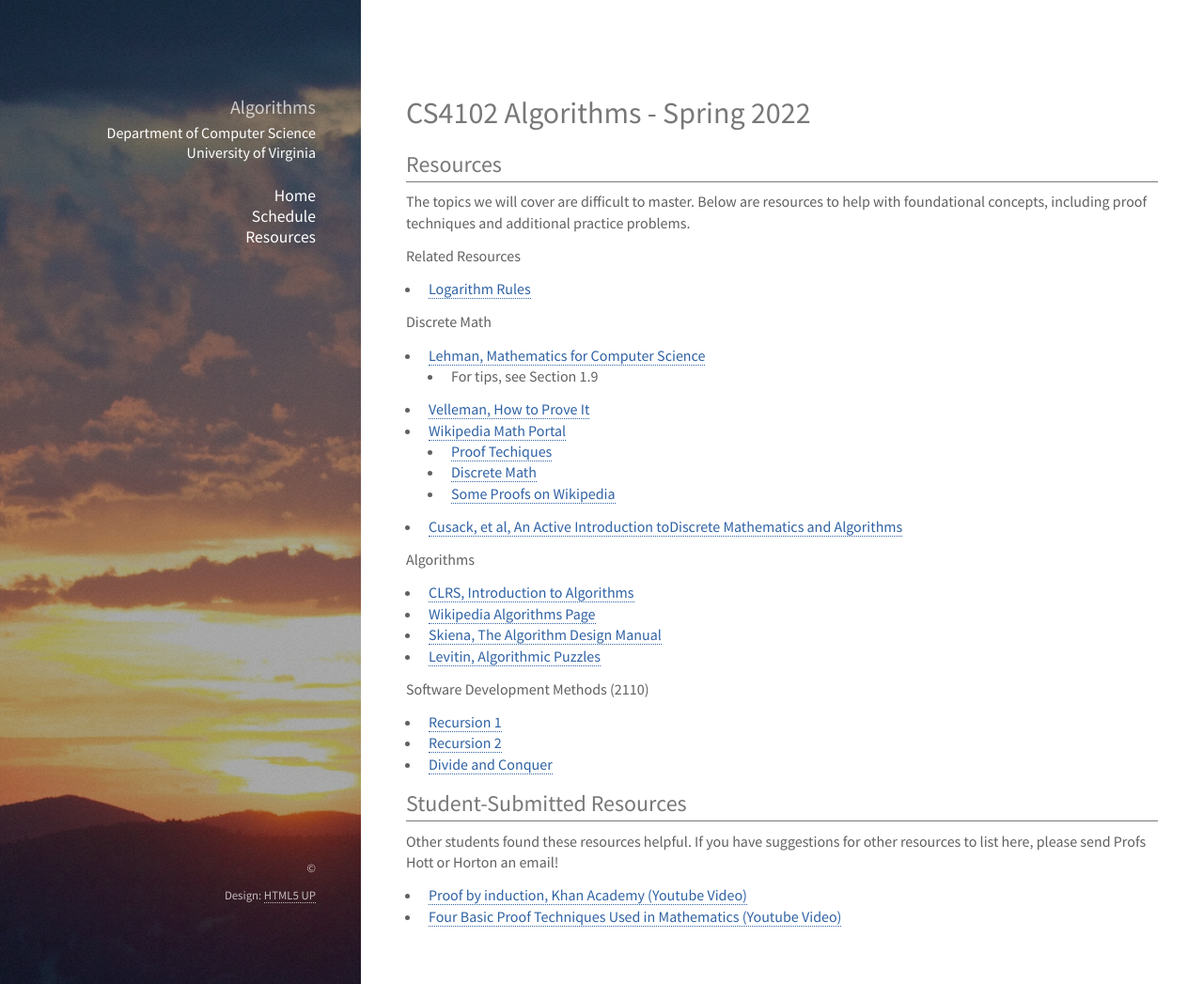
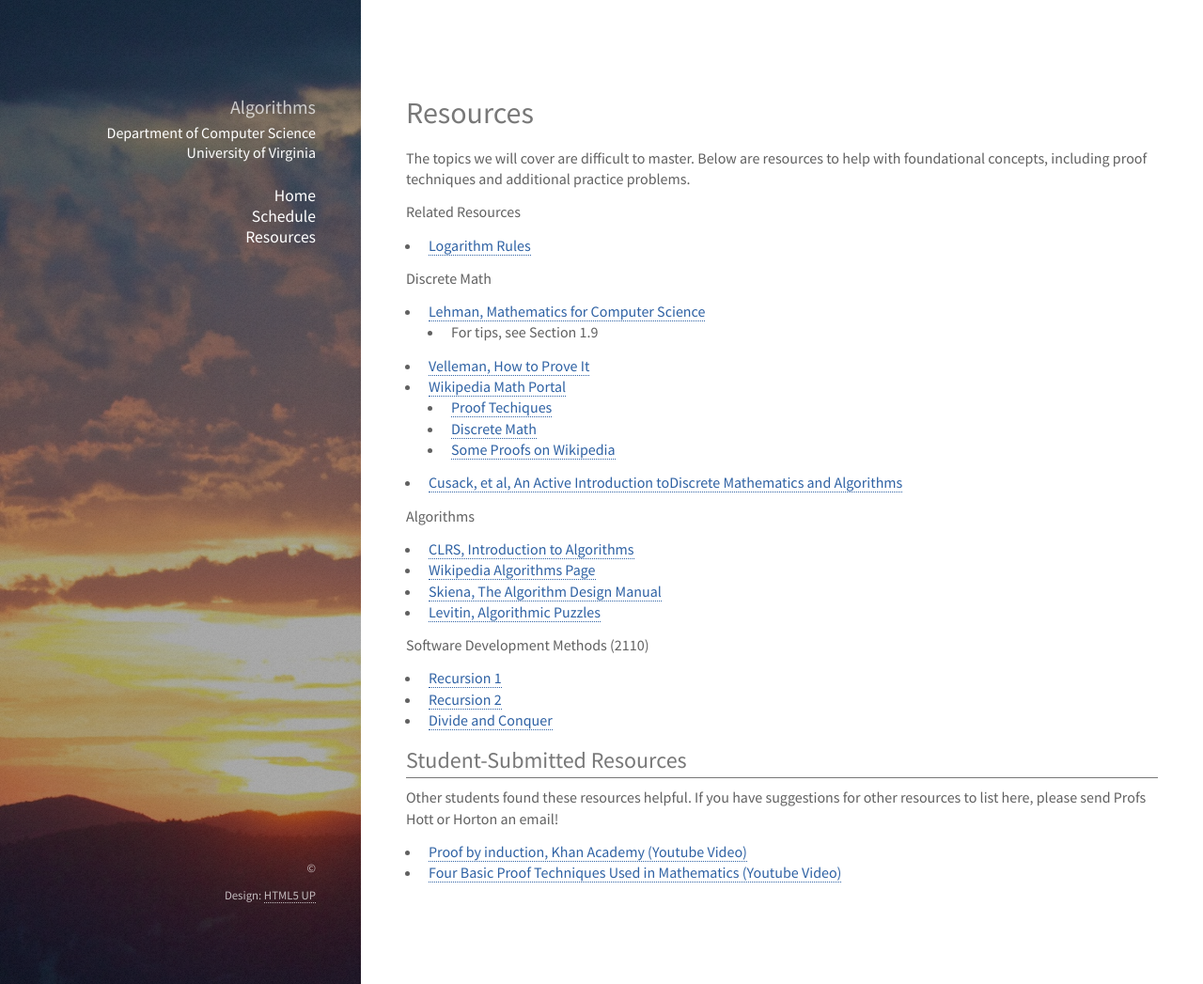
Before and after one commit to uva-cs/cs4102-s22, a Jekyll site: the page built from resources.md, in a window 1280 px wide and 1047 px high. Shown: the whole window at 94% size. Built offline with Jekyll 4.4.1, drawn with Linux system fonts in a browser that asks for light colours; nearby versions of some CDN libraries; library files that are not in the unit come from our copies.

Commit message:
Updated schedule and resources

```diff
--- a/resources.md
+++ b/resources.md
@@ -2,9 +2,8 @@
 layout: default
 title: Resources - CS4102 Algorithms - Spring 2022
 ---
-# CS4102 Algorithms - Spring 2022
 
-## Resources
+# Resources
 
 The topics we will cover are difficult to master.  Below are resources to help with foundational concepts, including proof techniques and additional practice problems.
 
```
Also changed, not shown: schedule.md (+2 -0 lines).
